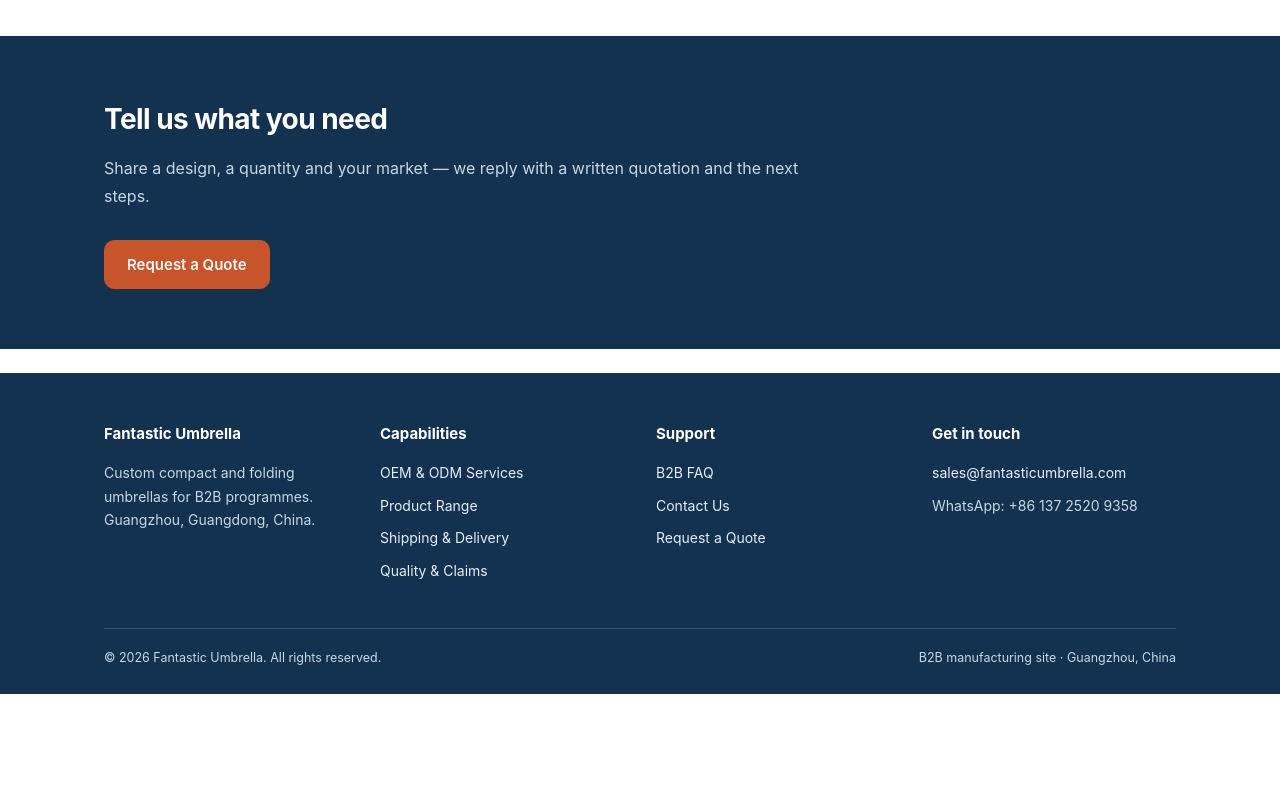
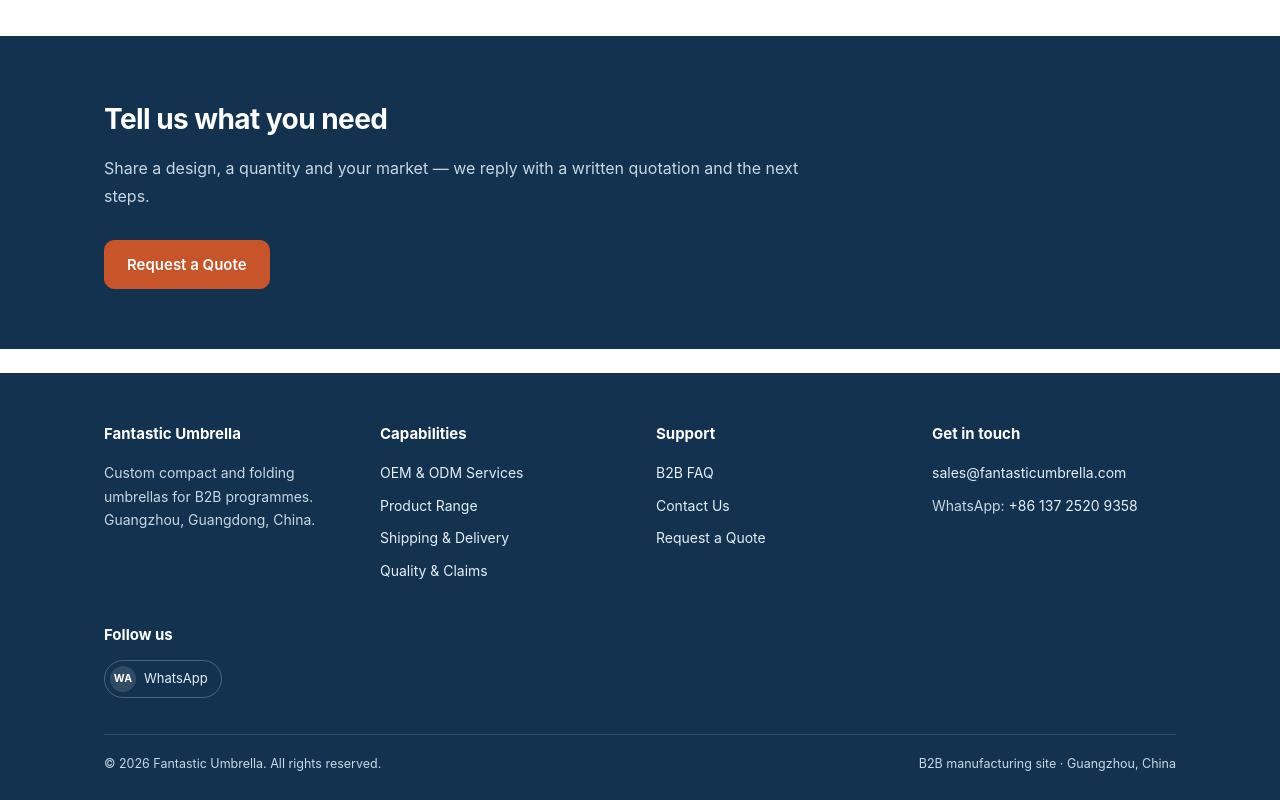
Before and after one commit to ronniezhang/Fantastic-umbrella, an Astro site: page / in a window 1280 px wide. Shown: the part 3040-3840 px from the top of the page. Before the commit the page ends 3734 px from the top, so only its background shows below. Built offline with nearby package versions, Linux system fonts and the light colour scheme; Astro itself is replaced by a stand-in of ours.

Commit message:
Add configurable social profiles and social sharing tags
social.json drives footer badges and Organization sameAs; WhatsApp number is now a wa.me link. Base layout adds og:site_name/og:image, twitter:card tags and a ContactPoint. UI dictionaries gain localized followUs/followOn. Docs explain why no legacy social URLs or pixels were migrated.

```diff
--- a/src/components/Footer.astro
+++ b/src/components/Footer.astro
@@ -1,11 +1,16 @@
 ---
 import { DEFAULT_LOCALE, localePath } from '../i18n/config.mjs';
 import { ui } from '../i18n/dict.mjs';
+import social from '../data/social.json';
 
 const { locale = DEFAULT_LOCALE } = Astro.props;
 const t = ui(locale);
 const L = (p) => localePath(locale, p);
 const year = new Date().getFullYear();
+// Only configured profiles are rendered. Empty hrefs in social.json stay hidden.
+const profiles = social.profiles.filter((p) => p.href);
+const whatsappHref = profiles.find((p) => p.id === 'whatsapp')?.href || '';
+const ariaFor = (name) => t.footer.followOn.replace('{name}', name);
 ---
 <footer class="site-footer">
   <div class="wrap">
@@ -35,10 +40,25 @@ const year = new Date().getFullYear();
         <h3>{t.footer.getInTouch}</h3>
         <ul>
           <li><a href="mailto:sales@fantasticumbrella.com">sales@fantasticumbrella.com</a></li>
-          <li>{t.footer.whatsapp}: +86 137 2520 9358</li>
+          <li>{t.footer.whatsapp}: <a href={whatsappHref} target="_blank" rel="noopener noreferrer" aria-label={ariaFor('WhatsApp')}>+86 137 2520 9358</a></li>
         </ul>
       </div>
     </div>
+    {profiles.length > 0 && (
+      <div class="footer-social">
+        <h3>{t.footer.followUs}</h3>
+        <ul class="social-list">
+          {profiles.map((p) => (
+            <li>
+              <a href={p.href} target="_blank" rel="noopener noreferrer" aria-label={ariaFor(p.label)} title={p.label}>
+                <span class="social-badge" aria-hidden="true">{p.badge}</span>
+                <span>{p.label}</span>
+              </a>
+            </li>
+          ))}
+        </ul>
+      </div>
+    )}
     <div class="footer-bottom">
       <span>&copy; {year} Fantastic Umbrella. {t.footer.copyright}</span>
       <span>{t.footer.platformNote}</span>
--- /dev/null
+++ b/src/data/social.json
@@ -0,0 +1,13 @@
+{
+  "_note": "Official social profile URLs. Every entry with a non-empty href is rendered as a footer badge and added to the Organization schema (sameAs). Empty entries stay hidden. Only add accounts you own: a same-named 1968 Rhode Island attraction exists, so never guess a URL from a web search.",
+  "profiles": [
+    { "id": "whatsapp", "label": "WhatsApp", "badge": "WA", "href": "https://wa.me/8613725209358" },
+    { "id": "facebook", "label": "Facebook", "badge": "FB", "href": "" },
+    { "id": "instagram", "label": "Instagram", "badge": "IG", "href": "" },
+    { "id": "linkedin", "label": "LinkedIn", "badge": "IN", "href": "" },
+    { "id": "youtube", "label": "YouTube", "badge": "YT", "href": "" },
+    { "id": "pinterest", "label": "Pinterest", "badge": "P", "href": "" },
+    { "id": "tiktok", "label": "TikTok", "badge": "TT", "href": "" },
+    { "id": "x", "label": "X", "badge": "X", "href": "" }
+  ]
+}
--- a/src/i18n/ui/de.json
+++ b/src/i18n/ui/de.json
@@ -25,6 +25,8 @@
     "contactUs": "Kontakt",
     "getInTouch": "Kontakt aufnehmen",
     "whatsapp": "WhatsApp",
+    "followUs": "Folgen Sie uns",
+    "followOn": "Fantastic Umbrella auf {name}",
     "copyright": "Alle Rechte vorbehalten.",
     "platformNote": "B2B-Fertigungsstandort · Guangzhou, China"
   },
--- a/src/i18n/ui/en.json
+++ b/src/i18n/ui/en.json
@@ -25,6 +25,8 @@
     "contactUs": "Contact Us",
     "getInTouch": "Get in touch",
     "whatsapp": "WhatsApp",
+    "followUs": "Follow us",
+    "followOn": "Fantastic Umbrella on {name}",
     "copyright": "All rights reserved.",
     "platformNote": "B2B manufacturing site · Guangzhou, China"
   },
--- a/src/i18n/ui/es.json
+++ b/src/i18n/ui/es.json
@@ -25,6 +25,8 @@
     "contactUs": "Contacto",
     "getInTouch": "Póngase en contacto",
     "whatsapp": "WhatsApp",
+    "followUs": "Síguenos",
+    "followOn": "Fantastic Umbrella en {name}",
     "copyright": "Todos los derechos reservados.",
     "platformNote": "Sitio de fabricación B2B · Guangzhou, China"
   },
--- a/src/i18n/ui/fr.json
+++ b/src/i18n/ui/fr.json
@@ -25,6 +25,8 @@
     "contactUs": "Nous contacter",
     "getInTouch": "Prendre contact",
     "whatsapp": "WhatsApp",
+    "followUs": "Suivez-nous",
+    "followOn": "Fantastic Umbrella sur {name}",
     "copyright": "Tous droits réservés.",
     "platformNote": "Site de fabrication B2B · Guangzhou, Chine"
   },
--- a/src/layouts/Base.astro
+++ b/src/layouts/Base.astro
@@ -4,6 +4,7 @@ import Header from '../components/Header.astro';
 import Footer from '../components/Footer.astro';
 import { DEFAULT_LOCALE, localePath, alternates } from '../i18n/config.mjs';
 import { ui } from '../i18n/dict.mjs';
+import social from '../data/social.json';
 
 const {
   title,
@@ -19,6 +20,9 @@ const pageTitle = title || t.seo?.[seoKey]?.title || t.seo.home.title;
 const pageDesc = description || t.seo?.[seoKey]?.description || t.seo.home.description;
 const alts = alternates(path);
 const ogLocale = { en: 'en_US', es: 'es_ES', fr: 'fr_FR', de: 'de_DE' }[locale] || 'en_US';
+const ogImage = new URL('/images/products/fan-spray-umbrella.jpg', Astro.site).href;
+// Only real social profile URLs go into sameAs; WhatsApp is a contact channel.
+const socialProfiles = social.profiles.filter((p) => p.href && p.id !== 'whatsapp').map((p) => p.href);
 
 // Entity disambiguation: a same-sounding 1968 Rhode Island retail attraction
 // (fantasticumbrellafactory.com) dominates the bare brand phrase in search.
@@ -38,6 +42,14 @@ const schema = {
     addressRegion: 'Guangdong',
     addressCountry: 'CN',
   },
+  contactPoint: {
+    '@type': 'ContactPoint',
+    contactType: 'sales',
+    email: 'sales@fantasticumbrella.com',
+    telephone: '+86-137-2520-9358',
+    availableLanguage: ['en', 'es', 'fr', 'de'],
+  },
+  ...(socialProfiles.length ? { sameAs: socialProfiles } : {}),
 };
 ---
 <!doctype html>
@@ -55,6 +67,13 @@ const schema = {
     <meta property="og:locale" content={ogLocale} />
     <meta property="og:title" content={pageTitle} />
     <meta property="og:description" content={pageDesc} />
+    <meta property="og:site_name" content="Fantastic Umbrella" />
+    <meta property="og:image" content={ogImage} />
+    <meta property="og:image:alt" content="Custom compact and folding umbrellas by Fantastic Umbrella" />
+    <meta name="twitter:card" content="summary_large_image" />
+    <meta name="twitter:title" content={pageTitle} />
+    <meta name="twitter:description" content={pageDesc} />
+    <meta name="twitter:image" content={ogImage} />
     <meta name="generator" content="Astro" />
     <link rel="sitemap" href="/sitemap.xml" />
     <script type="application/ld+json" is:inline set:html={JSON.stringify(schema)} />
--- a/src/styles/global.css
+++ b/src/styles/global.css
@@ -157,6 +157,25 @@ img { max-width: 100%; height: auto; }
 .footer-bottom { border-top: 1px solid rgba(255,255,255,.14); margin-top: 36px; padding-top: 18px; font-size: 12.5px; display: flex; justify-content: space-between; gap: 16px; flex-wrap: wrap; }
 .prototype-badge { display: inline-block; font-size: 11px; font-weight: 700; letter-spacing: .08em; text-transform: uppercase; color: #fff; background: var(--accent); padding: 3px 9px; border-radius: 4px; }
 
+/* Social profile badges (driven by src/data/social.json) */
+.footer-social { margin-top: 30px; }
+.footer-social h3 { margin: 0 0 12px; }
+.social-list { display: flex; flex-wrap: wrap; gap: 10px; list-style: none; padding: 0; margin: 0; }
+.social-list li { margin: 0; }
+.social-list a {
+  display: inline-flex; align-items: center; gap: 8px;
+  padding: 5px 13px 5px 5px; border: 1px solid rgba(255,255,255,.24); border-radius: 999px;
+  font-size: 13px; color: #e6eef6; text-decoration: none;
+}
+.social-list a:hover { border-color: #fff; color: #fff; }
+.social-badge {
+  display: inline-flex; align-items: center; justify-content: center;
+  width: 26px; height: 26px; border-radius: 50%;
+  background: rgba(255,255,255,.13); color: #fff;
+  font-size: 10.5px; font-weight: 700; letter-spacing: .03em;
+}
+.social-list a:hover .social-badge { background: var(--accent); }
+
 @media (max-width: 720px) {
   .site-header .wrap { padding-top: 14px; padding-bottom: 14px; }
   .site-nav { gap: 12px; font-size: 13px; }
```
Also changed, not shown: README.md.
